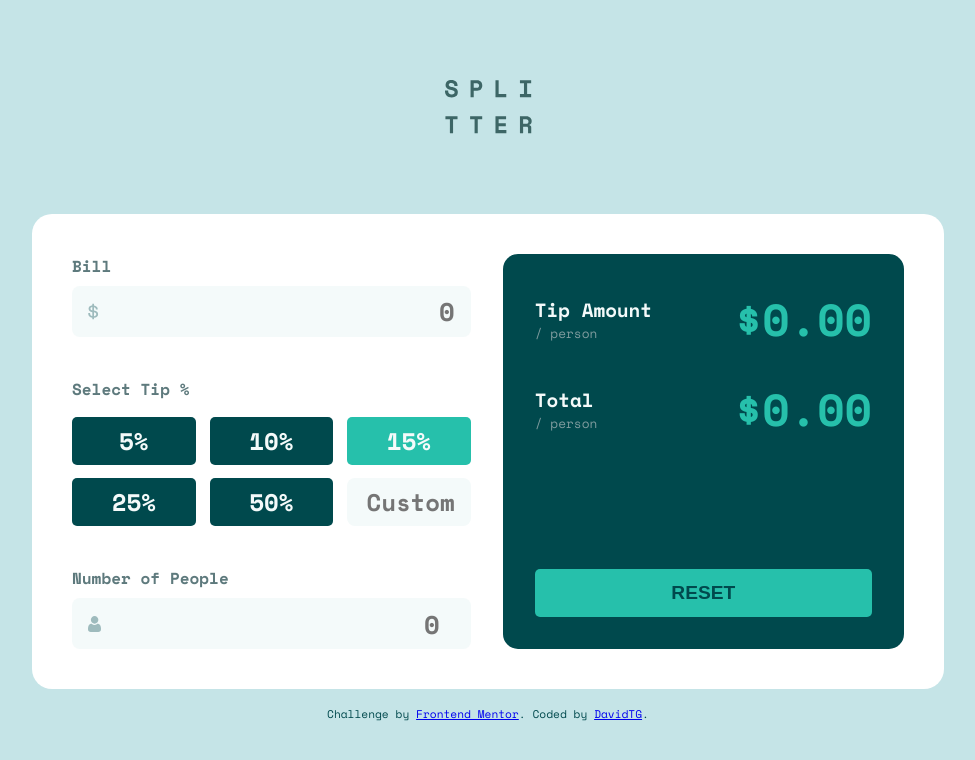
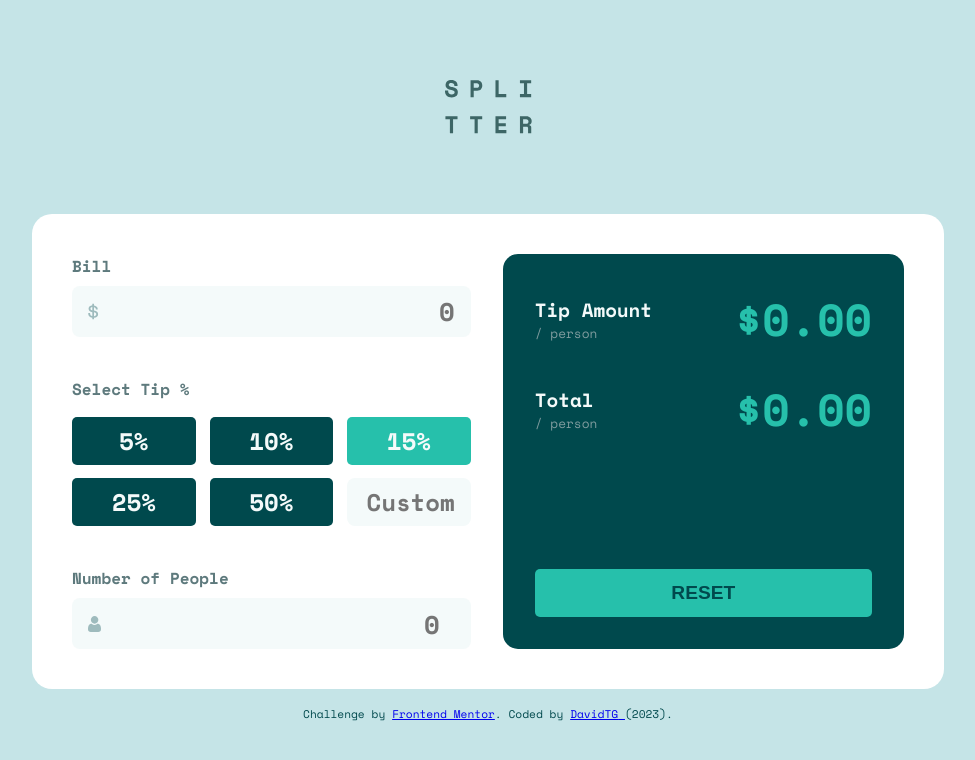
Before and after one commit to DavidTG7/tip_calculator, a React (Vite) app: page / in a window 1280 px wide. Shown: the top 760 px of the page, without its empty margins (152-1127 px from the left). Built offline with nearby package versions, Linux system fonts and the light colour scheme.

Commit message:
Update Footer Component

```diff
--- a/src/components/footer/Footer.jsx
+++ b/src/components/footer/Footer.jsx
@@ -10,9 +10,9 @@ export const Footer = () => {
         </a>
         . Coded by{" "}
         <a href="https://www.linkedin.com/in/david-tg/" target="_blank">
-          DavidTG
+          DavidTG{" "}
         </a>
-        .
+        (2023).
       </div>
     </footer>
   );
--- a/src/components/footer/footer.css
+++ b/src/components/footer/footer.css
@@ -4,4 +4,5 @@ footer {
   justify-content: center;
   color: var(--very-dark-cyan);
   font-size: .7rem;
+  text-align: center;
 }
```
